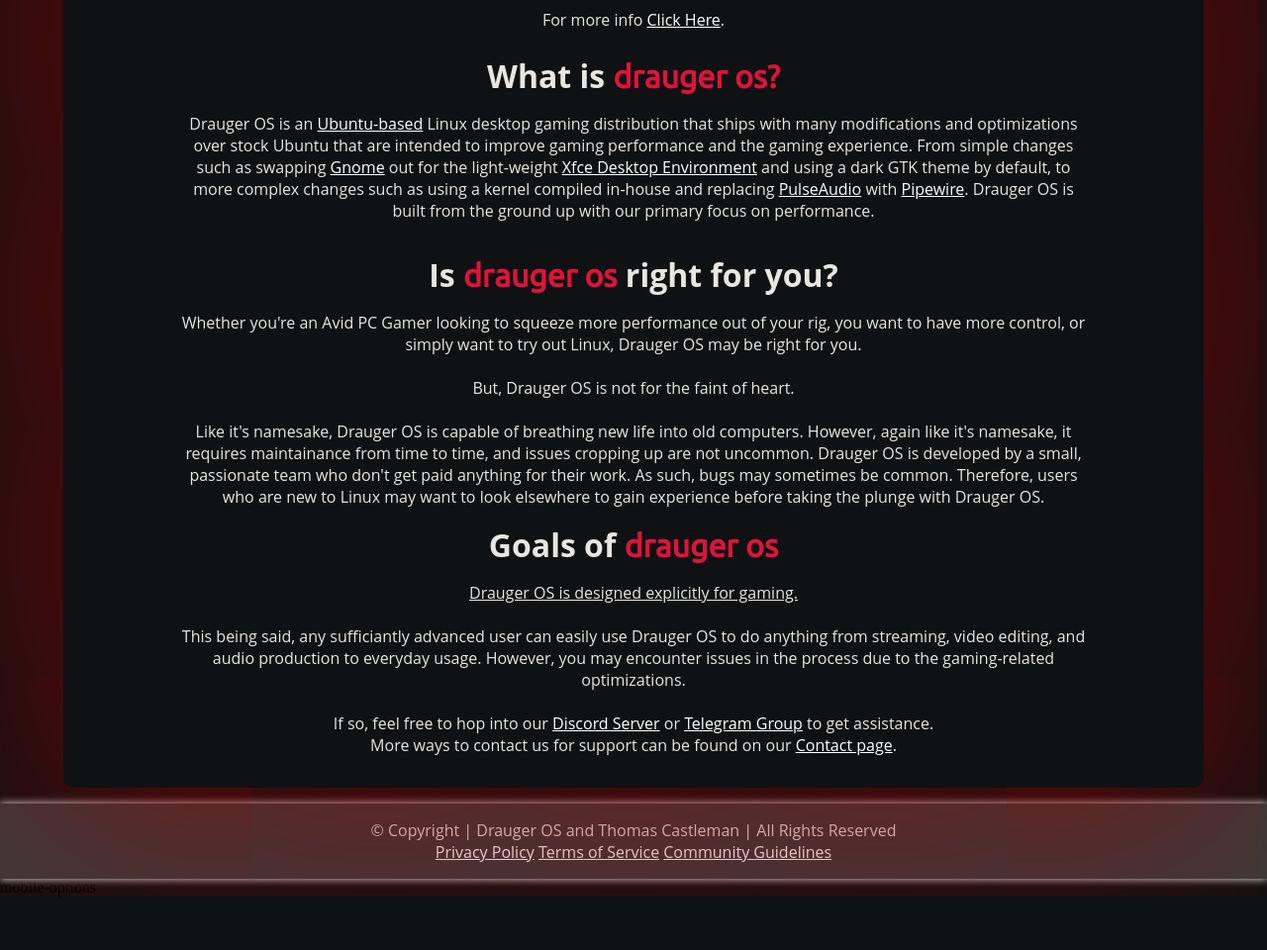
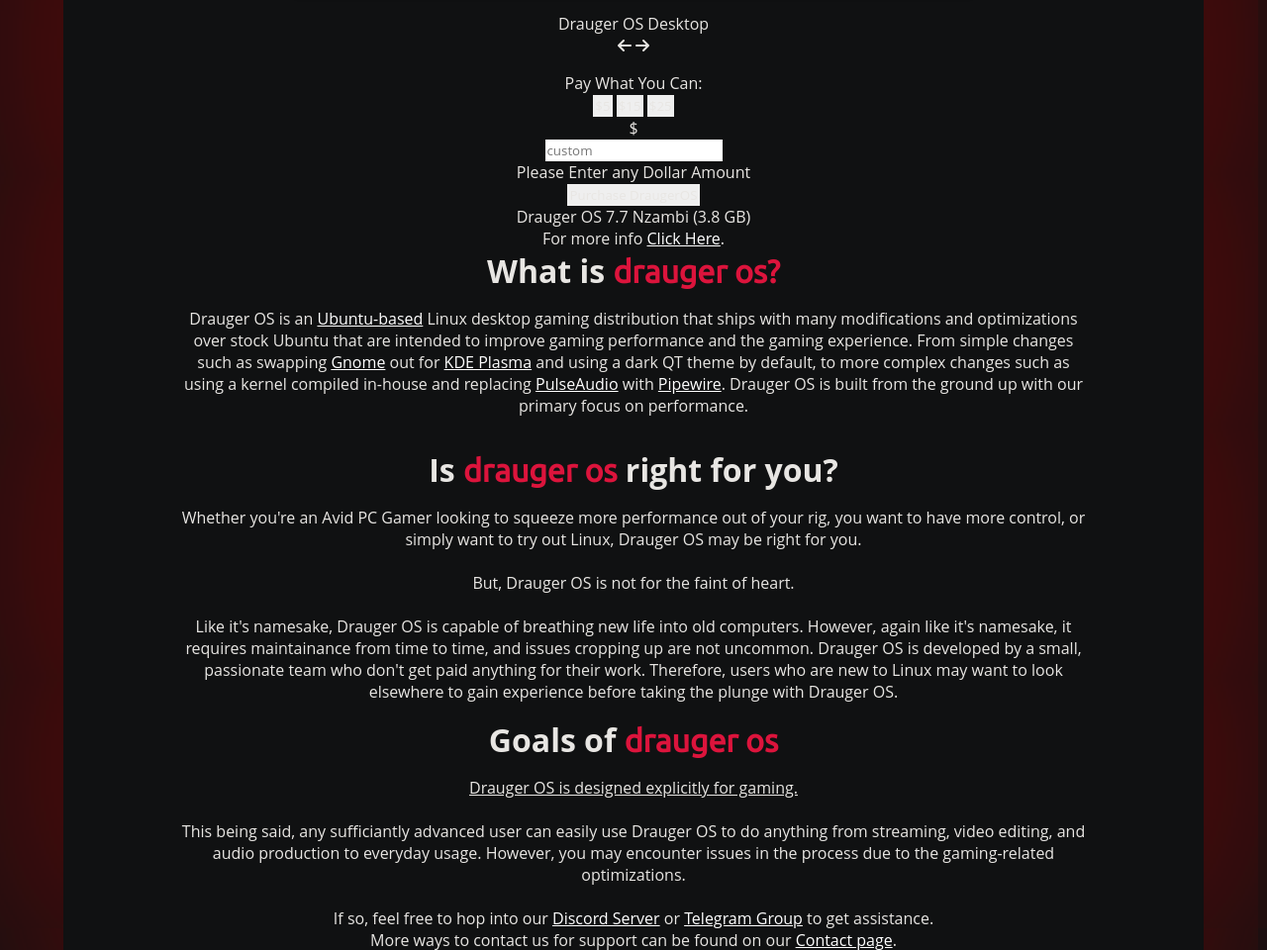
Before and after one commit to drauger-os-development/website, a Flask app: page / in a window 1280 px wide. Shown: the part 841-1801 px from the top of the page at 99% size. Before the commit the page ends 1747 px from the top, so only its background shows below. Run offline with Flask 3, Linux system fonts and the light colour scheme; some libraries are stand-ins or nearby versions.

Commit message:
Update index.html
- Removed old Preview Image setup and Download/Torrent button
+ Added an image carousel that can cycle between images
+ Added a Purchase button with 4 inputs (5,10,15 and custom)

```diff
--- a/templates/index.html
+++ b/templates/index.html
@@ -3,19 +3,51 @@
 {% block content %}
 <center>
 	<div class="banner">
-		<div class="tagline">Gaming, the Way it should be.</div>
+		<div class="tagline">DraugerOS v 7.7 is OUT NOW!</div>
 	</div>
 	<div class="desktopPreview">
-		<img src="../assets/images/Desktop-Preview.jpg" alt="A Preview of the DraugerOS Desktop.">
-		<p>Interested in trying out Drauger OS?</p>
-		<div class="downloadButton"><button onclick="window.location.href = 'https://download-optimizer.draugeros.org/ISOs/Drauger_OS-7.6-AMD64.iso'" class="download">Download&nbsp;<i class="fa-solid fa-download"></i></button>&nbsp;<button class="torrent" onclick="window.location.href = 'https://draugeros.org/assets/torrents/Drauger_OS-7.6-AMD64.iso.torrent'">Torrent&nbsp;<i class="fa-solid fa-file-arrow-down"></i></button></div>
-		<p>Download Info: 3.8GB | Ver. 7.6</p>
-		<p>For more info <a href="{{ url_for('download') }}">Click Here</a>.</p>
-	</div>
+		<div class="previewImage fade">
+		  <img src="../assets/images/Desktop-Preview.webp">
+		  <div class="captions unselectable">Drauger OS Desktop</div>
+		</div>
+
+		<div class="previewImage fade">
+		  <img src="https://i.pinimg.com/originals/bf/ae/3f/bfae3fa83ae7efd6b7b56c3df0fac9bf.jpg">
+		  <div class="captions unselectable">Caption Two</div>
+		</div>
+
+		<div class="previewImage fade">
+		  <img src="https://manybackgrounds.com/images/hd/fantasy-planets-in-space-eadjr5zrwm5n88mo.jpg">
+		  <div class="captions unselectable">Caption Three</div>
+		</div>
+
+		  <i class="fa-solid fa-arrow-left prev" onclick="plusSlides(-1)"></i>
+		  <i class="fa-solid fa-arrow-right next" onclick="plusSlides(1)"></i>
+		</div>
+	<div class="centered">
+		<div class="dono_section">
+		  <div class="dono_span"><span>Pay What You Can:</span></div>
+		  <div class="dono_1">
+		  <button id="dono_1" name="dono_button" onclick="donoActive(1)" value='5'>$5</button>
+		  <button id="dono_2" name="dono_button" onclick="donoActive(2)" value='15'>$15</button>
+		  <button id="dono_3" name="dono_button" onclick="donoActive(3)" value='25'>$25</button>
+		  </div>
+		  <div class="dono_2">
+			<p class="dono_currency_icon unselectable">$</p>
+			<input id="dono_custom" placeholder="custom" type="number" step="0.01" maxlength="10" value="" min="0" onFocus="donoActive(4)">
+			<p id="custom_dono_message">Please Enter any Dollar Amount</p>
+		  </div>
+		  <div class="dono_3">
+			<button id="purchase_button">Purchase DraugerOS</button>
+			<p class="download_descriptor">Drauger OS 7.7 Nzambi (3.8 GB)</p>
+			<p class="download_descriptor">For more info <a href="#moreinfo">Click Here</a>.</p>
+		  </div>
+		</div>
+		</div>
 	<div class="aboutDraugerOS">
 		<h1>What is <span class="osName">drauger os?</span></h1>
 		<p>
-			Drauger OS is an <a href="https://ubuntu.com" target="_blank">Ubuntu-based</a> Linux desktop gaming distribution that ships with many modifications and optimizations over stock Ubuntu that are intended to improve gaming performance and the gaming experience. From simple changes such as swapping <a href="https://gnome.org" target="_blank">Gnome</a> out for the light-weight <a href="https://xfce.org" target="_blank">Xfce Desktop Environment</a> and using a dark GTK theme by default, to more complex changes such as using a kernel compiled in-house and replacing <a href="https://en.wikipedia.org/wiki/PulseAudio" target="_blank">PulseAudio</a> with <a href="https://pipewire.org" target="_blank">Pipewire</a>. Drauger OS is built from the ground up with our primary focus on performance.
+			Drauger OS is an <a href="https://ubuntu.com" target="_blank">Ubuntu-based</a> Linux desktop gaming distribution that ships with many modifications and optimizations over stock Ubuntu that are intended to improve gaming performance and the gaming experience. From simple changes such as swapping <a href="https://gnome.org" target="_blank">Gnome</a> out for <a href="https://xfce.org" target="_blank">KDE Plasma</a> and using a dark QT theme by default, to more complex changes such as using a kernel compiled in-house and replacing <a href="https://en.wikipedia.org/wiki/PulseAudio" target="_blank">PulseAudio</a> with <a href="https://pipewire.org" target="_blank">Pipewire</a>. Drauger OS is built from the ground up with our primary focus on performance.
 		</p>
 	</div>
 	<div class="rightForYou">
@@ -28,10 +60,9 @@
 			into old computers. However, again like it's namesake, it
 			requires maintainance from time to time, and issues cropping up
 			are not uncommon. Drauger OS is developed by a small, passionate
-			team who don't get paid anything for their work. As such, bugs
-			may sometimes be common. Therefore, users who are new to Linux
-			may want to look elsewhere to gain experience before taking the
-			plunge with Drauger OS.</p>
+			team who don't get paid anything for their work. Therefore, users
+			who are new to Linux may want to look elsewhere to gain experience
+			before taking the plunge with Drauger OS.</p>
 	</div>
 	<div class="goals">
 		<h1>Goals of <span class="osName">drauger os</span></h1>
@@ -44,5 +75,106 @@
 			<br>More ways to contact us for support can be
 			found on our <a href="{{ url_for('contact') }}" target="_blank">Contact page</a>.</p>
 	</div>
+	<script>
+		// Custom Styling Transitions for purchase/download buttons
+window.addEventListener("load", (event) => {
+    donoActive(0)
+    updateButtonStyles;
+});
+
+document.getElementById('dono_custom').addEventListener('input', function() {
+var donationAmount = document.getElementById('dono_custom').value;
+var confirmButton = document.getElementById('purchase_button');
+    if (donationAmount != 0) {
+        confirmButton.textContent = 'Purchase DraugerOS';
+    } else if (donationAmount == "") {
+        confirmButton.textContent = 'Purchase DraugerOS';
+    }else {
+        confirmButton.textContent = 'Download DraugerOS';
+    }
+});
+
+  let selectedButton = 0;
+
+  function donoActive(buttonNumber) {
+    selectedButton = buttonNumber;
+    updateButtonStyles();
+  }
+
+  function updateButtonStyles() {
+    let dono1 = document.getElementById('dono_1');
+    let dono2 = document.getElementById('dono_2');
+    let dono3 = document.getElementById('dono_3');
+    let dono4 = document.getElementById('dono_custom');
+  switch(selectedButton) {
+    case 1:
+      dono1.className = 'dono_selected';
+      dono2.className = 'not_selected';
+      dono3.className = 'not_selected';
+      dono4.className = 'not_selected';
+      dono4.value = "" ;
+      document.getElementById('purchase_button').textContent = 'Purchase DraugerOS';
+      break;
+    case 2:
+      dono1.className = 'not_selected';
+      dono2.className = 'dono_selected';
+      dono3.className = 'not_selected';
+      dono4.className = 'not_selected';
+      dono4.value = "" ;
+      document.getElementById('purchase_button').textContent = 'Purchase DraugerOS';
+      break;
+    case 3:
+      dono1.className = 'not_selected';
+      dono2.className = 'not_selected';
+      dono3.className = 'dono_selected';
+      dono4.className = 'not_selected';
+      dono4.value = "" ;
+      document.getElementById('purchase_button').textContent = 'Purchase DraugerOS';
+      break;
+    case 4:
+      dono1.className = 'not_selected';
+      dono2.className = 'not_selected';
+      dono3.className = 'not_selected';
+      dono4.className = 'dono_selected';
+      break;
+    case 0:
+      dono1.className = 'not_selected';
+      dono2.className = 'not_selected';
+      dono3.className = 'not_selected';
+      dono4.className = 'not_selected';
+      dono4.value = "" ;
+      document.getElementById('purchase_button').textContent = 'Purchase DraugerOS';
+      break;
+    default:
+      dono1.className = 'not_selected';
+      dono2.className = 'not_selected';
+      dono3.className = 'not_selected';
+      dono4.className = 'not_selected';
+      dono4.value = "" ;
+      document.getElementById('purchase_button').textContent = 'Purchase DraugerOS';
+    }
+  }
+  let slideIndex = 1;
+showSlides(slideIndex);
+
+function plusSlides(n) {
+  showSlides(slideIndex += n);
+}
+
+function currentSlide(n) {
+  showSlides(slideIndex = n);
+}
+
+function showSlides(n) {
+  let i;
+  let slides = document.getElementsByClassName("previewImage");
+  if (n > slides.length) {slideIndex = 1}
+  if (n < 1) {slideIndex = slides.length}
+  for (i = 0; i < slides.length; i++) {
+    slides[i].style.display = "none";
+  }
+  slides[slideIndex-1].style.display = "block";
+}
+	</script>
 </center>
 {% endblock %}
```
